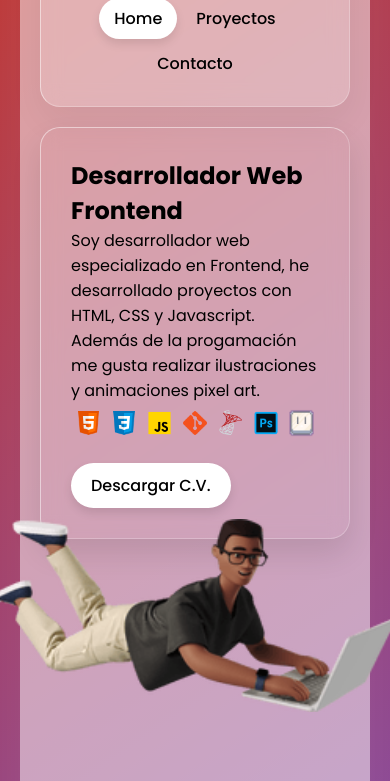
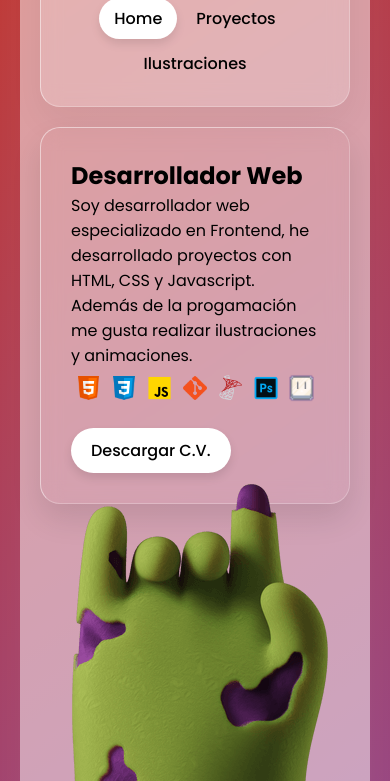
Before and after one commit to fredo-code/fredo-code.github.io, a plain HTML site: page index.html in a window 390 px wide. Shown: the part 144-925 px from the top of the page. Drawn offline with Linux system fonts and the light colour scheme.

Commit message:
Cambio de imagen principal, se modifica HTML y CSS para agregar enlace y modificar descripción

```diff
--- a/index.html
+++ b/index.html
@@ -5,7 +5,7 @@
     <meta http-equiv="X-UA-Compatible" content="IE=edge">
     <meta name="viewport" content="width=device-width, initial-scale=1.0">
     <title>Alfredo Coreno</title>
-    <link type="image/png" sizes="30x40" rel="icon" href="./assets/favicon-fredocode.png">
+    <link type="image/png" sizes="50x40" rel="icon" href="./assets/favicon-fredocode.png">
     <link rel="stylesheet" href="./style.css">
 </head>
 <body>
@@ -16,12 +16,12 @@
                 <ul>
                     <li><a href="#" class="active">Home</a></li>
                     <li><a href="https://github.com/fredo-code/Proyecto_HTML-CSS">Proyectos</a></li>
-                    <li><a href="#">Contacto</a></li>
+                    <li><a href="https://objkt.com/profile/tz1bmavLxuC7Q1KuMkBmRbaUMtU9nzDQ6qL1/created">Ilustraciones</a></li>
                 </ul>
             </header>
             <div class="content">
-                <h2>Desarrollador Web Frontend</h2>
-                <p>Soy desarrollador web especializado en Frontend, he desarrollado proyectos con HTML, CSS y Javascript. Además de la progamación me gusta realizar ilustraciones y animaciones pixel art.</p>
+                <h2>Desarrollador Web</h2>
+                <p>Soy desarrollador web especializado en Frontend, he desarrollado proyectos con HTML, CSS y Javascript. Además de la progamación me gusta realizar ilustraciones y animaciones.</p>
                 <div class="icono-tecnologia">
                     <p  class="html"><span></span></p>
                     <p  class="css"><span></span></p>
@@ -34,7 +34,7 @@
                 <a href="https://drive.google.com/file/d/1RBm09M58qG0b4PKDbCEdYfQCL_tSXaUh/view">Descargar C.V.</a>
             </div>
             <div class="imgBx">
-                <img src="./assets/caracter-laptop-volando.png" alt="imagen de caracter">
+                <img src="./assets/3d-green-zombie-hand-showing-rock-sign.png" alt="imagen de caracter">
             </div>
             <ul class="sci">
                 <li><a href="https://github.com/fredo-code"><img src="./assets/icons8-github-90.png" alt=""></a></li>
--- a/style.css
+++ b/style.css
@@ -6,6 +6,9 @@
     padding: 0;
     box-sizing: border-box;
     font-family: 'Poppins', sans-serif;
+}
+body {
+    background: linear-gradient(326deg, #874da2, #c43a30);
 }
 section
 {
@@ -174,7 +177,7 @@ header ul li a.active
 }
 .imgBx img
 {
-    min-width: 400px;
+    min-width: 150px;
     animation: animate 5s linear infinite;
 }
 @keyframes animate
@@ -235,6 +238,11 @@ header ul li a.active
         position: relative;
         width: calc(100% - 20px);
     }
+    .imgBx img
+    {
+        min-width: 500px
+        animation: animate 5s linear infinite;
+    }
 }
 @media (max-width: 992px)
 {
@@ -282,6 +290,7 @@ header ul li a.active
     .imgBx
     {
         margin-bottom: 50px;
+        align-items: flex-start;
     }
     .content a {
         font-size: 1em;
@@ -334,6 +343,8 @@ header ul li a.active
     }
     .imgBx img
     {
-        max-width: 300;
+        max-width: 320px;
+        margin-left: 10px;
+
     }
 }
```
Also changed, not shown: assets/3d-green-zombie-hand-showing-rock-sign.png (added), assets/autoretrato.png (deleted), assets/caracter-laptop-volando.png (deleted), assets/character.png (deleted), proyectos.html (added).
